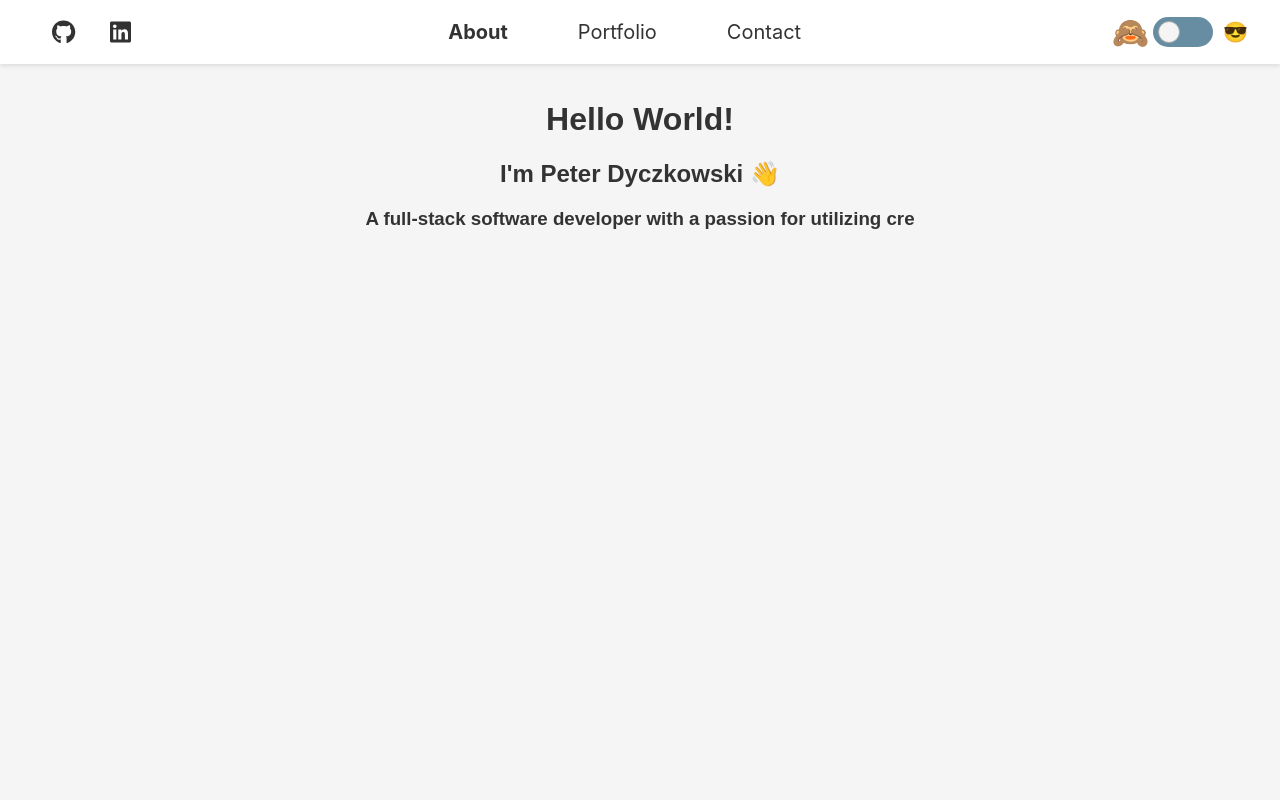
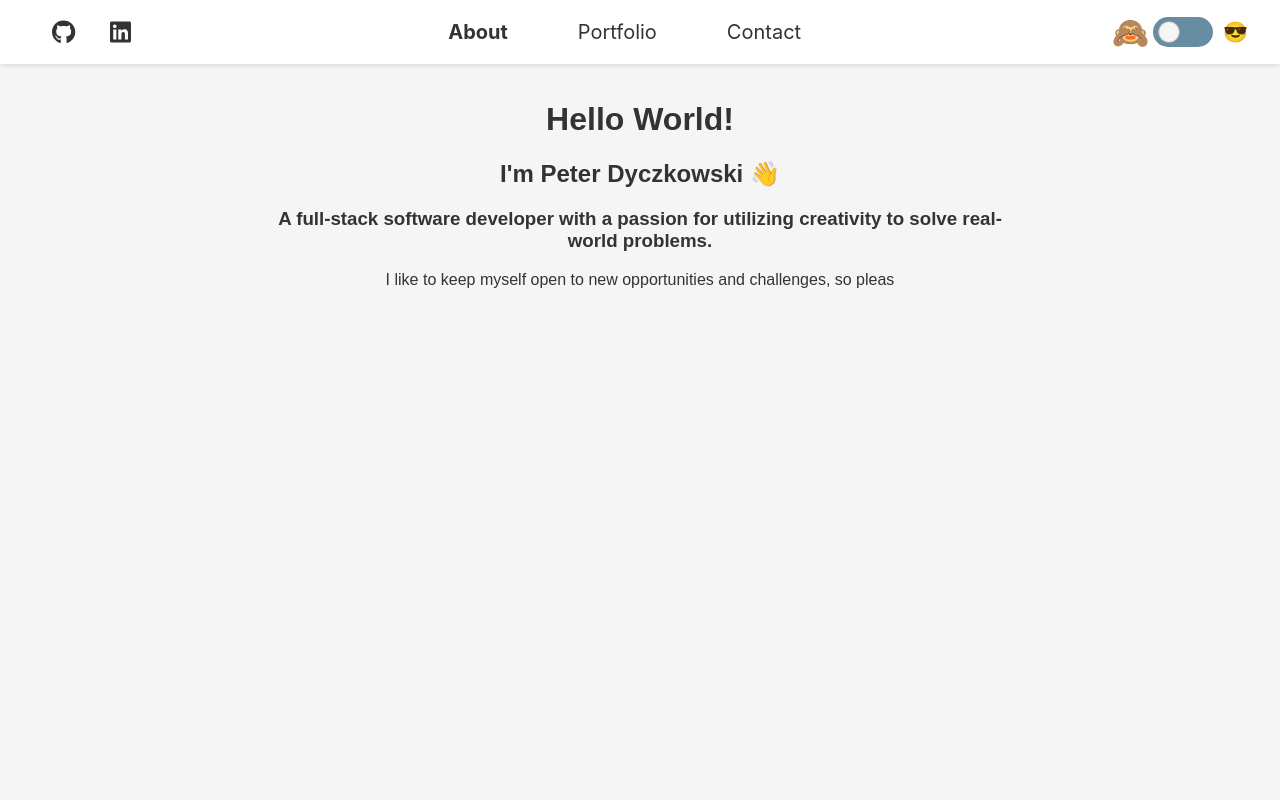
Before and after one commit to PD1996/portfoliowebsite, a React (Create React App) app: page / in a window 1280 px wide. Shown: the top 800 px of the page. Built offline with nearby package versions, Linux system fonts and the light colour scheme.

Commit message:
Speed up typing effect

```diff
--- a/src/components/TypingEffect/index.js
+++ b/src/components/TypingEffect/index.js
@@ -9,12 +9,12 @@ function TypingEffect({ texts }) {
       if (charIndex < texts[textIndex].text.length) {
         setTimeout(() => {
           setCharIndex(charIndex + 1);
-        }, 50); // typing speed in ms
+        }, 25); // typing speed in ms
       } else if (textIndex < texts.length - 1) {
         setTimeout(() => {
           setTextIndex(textIndex + 1);
           setCharIndex(0);
-        }, 500); // delay in ms before starting next text
+        }, 250); // delay in ms before starting next text
       }
     }
   }, [charIndex, textIndex, texts]);
```
